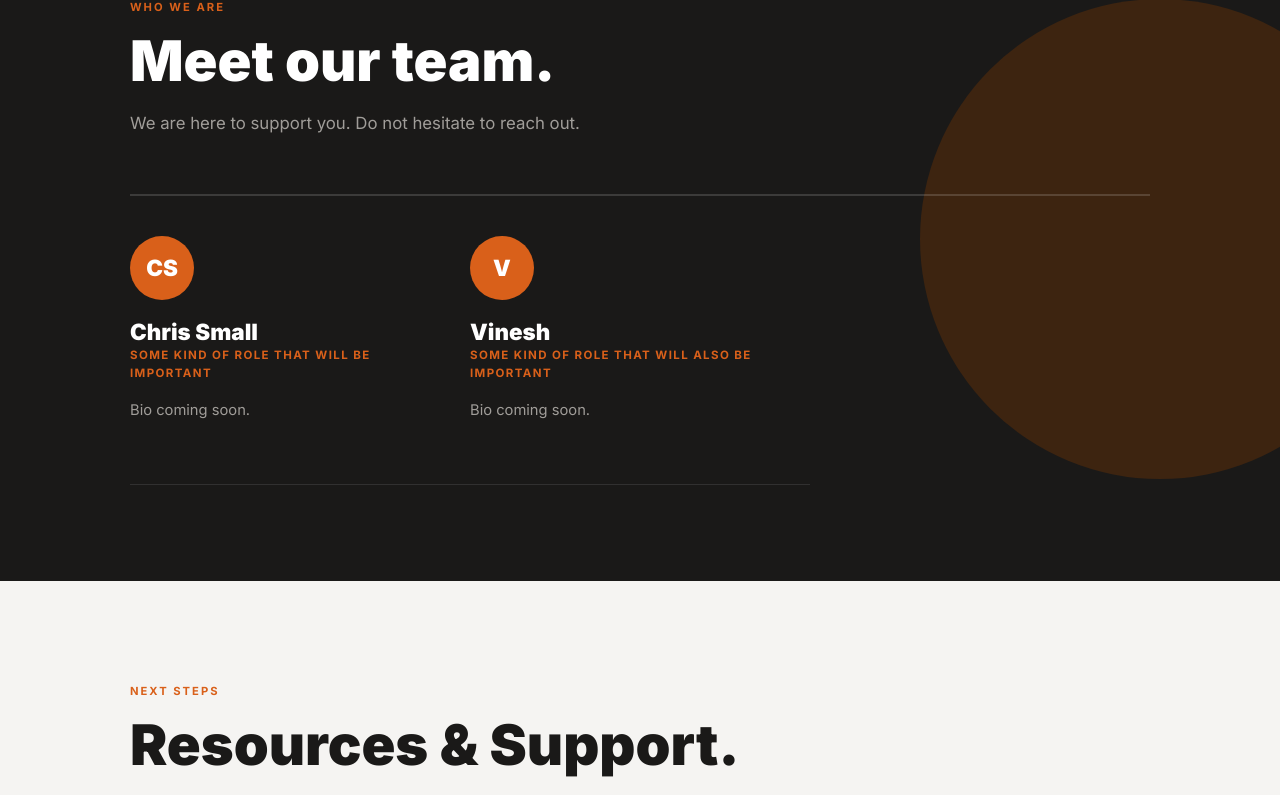
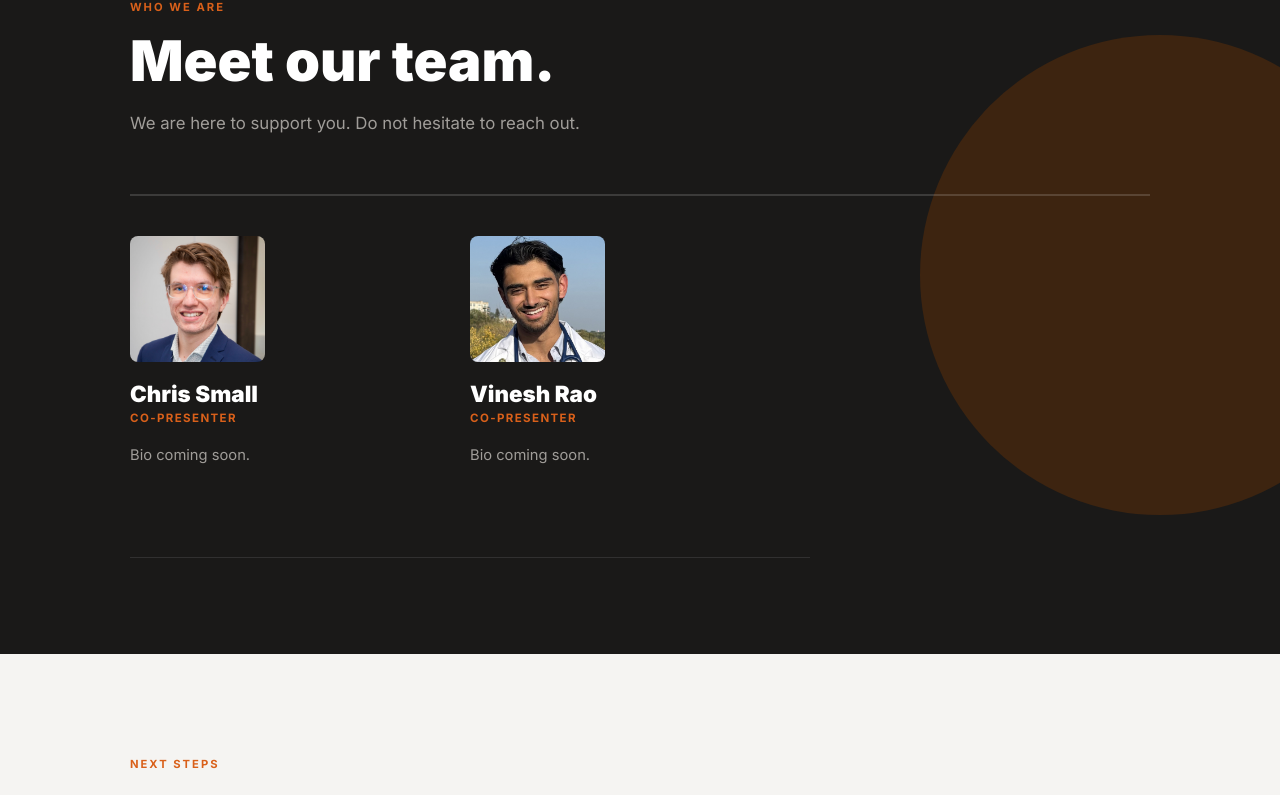
Before and after one commit to Skin-Guild/landing-page, a React (Vite) app: page / in a window 1280 px wide. Shown: the part 1921-2716 px from the top of the page. Built offline with nearby package versions, Linux system fonts and the light colour scheme.

Commit message:
Added photos and titles

```diff
--- a/src/App.css
+++ b/src/App.css
@@ -287,20 +287,12 @@
   margin-bottom: 1.25rem;
 }
 
-.team-contact {
-  display: inline-block;
-  font-size: 0.85rem;
-  font-weight: 700;
-  color: var(--color-accent);
-  text-transform: uppercase;
-  letter-spacing: 0.06em;
-  border-bottom: 2px solid var(--color-accent);
-  padding-bottom: 2px;
-  transition: opacity 0.15s;
-}
-
-.team-contact:hover {
-  opacity: 0.75;
+.team-image {
+  width: 45%;
+  height: 45%;
+  border-radius: 8px;
+  object-fit: cover;
+  margin-bottom: 1.25rem;
 }
 
 /* ── Resources — white section ── */
--- a/src/components/Team.tsx
+++ b/src/components/Team.tsx
@@ -4,25 +4,25 @@ interface TeamMember {
   bio: string
   initials: string
   color: string
-  contact?: string
+  image?: string
 }
 
 const team: TeamMember[] = [
   {
     name: 'Chris Small',
-    role: 'Some kind of role that will be important',
+    role: 'Co-Presenter',
     bio: 'Bio coming soon.',
     initials: 'CS',
     color: '#4f46e5',
-    contact: '',
+    image: 'public/chris.jpg',
   },
   {
-    name: 'Vinesh',
-    role: 'Some kind of role that will also be important',
+    name: 'Vinesh Rao',
+    role: 'Co-Presenter',
     bio: 'Bio coming soon.',
-    initials: 'V',
+    initials: 'VR',
     color: '#0891b2',
-    contact: '',
+    image: 'public/vin.jpg',
   },
 ]
 
@@ -40,17 +40,10 @@ export default function Team() {
         <div className="team-grid">
           {team.map((member) => (
             <div key={member.name} className="team-card">
-              <div className="team-avatar">
-                {member.initials}
-              </div>
+              <img src={member.image} alt={member.name} className="team-image"/>
               <h3 className="team-name">{member.name}</h3>
               <span className="team-role">{member.role}</span>
               <p className="team-bio">{member.bio}</p>
-              {member.contact && (
-                <a href={`mailto:${member.contact}`} className="team-contact">
-                  Contact {member.name.split(' ')[0]}
-                </a>
-              )}
             </div>
           ))}
         </div>
```
Also changed, not shown: public/chris.jpg (added), public/vin.jpg (added).
